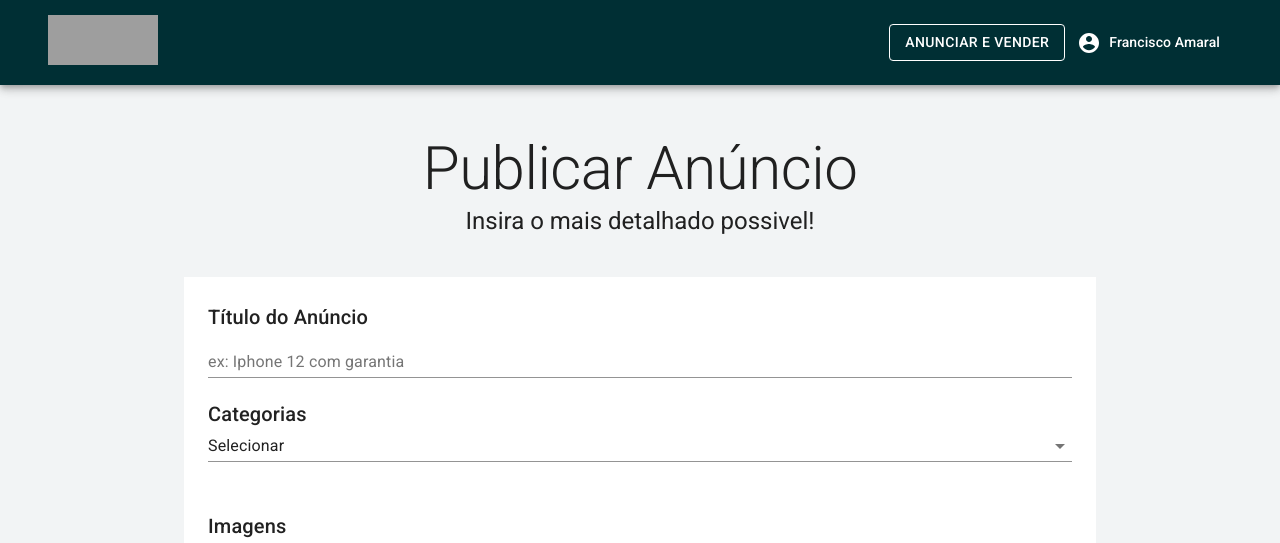
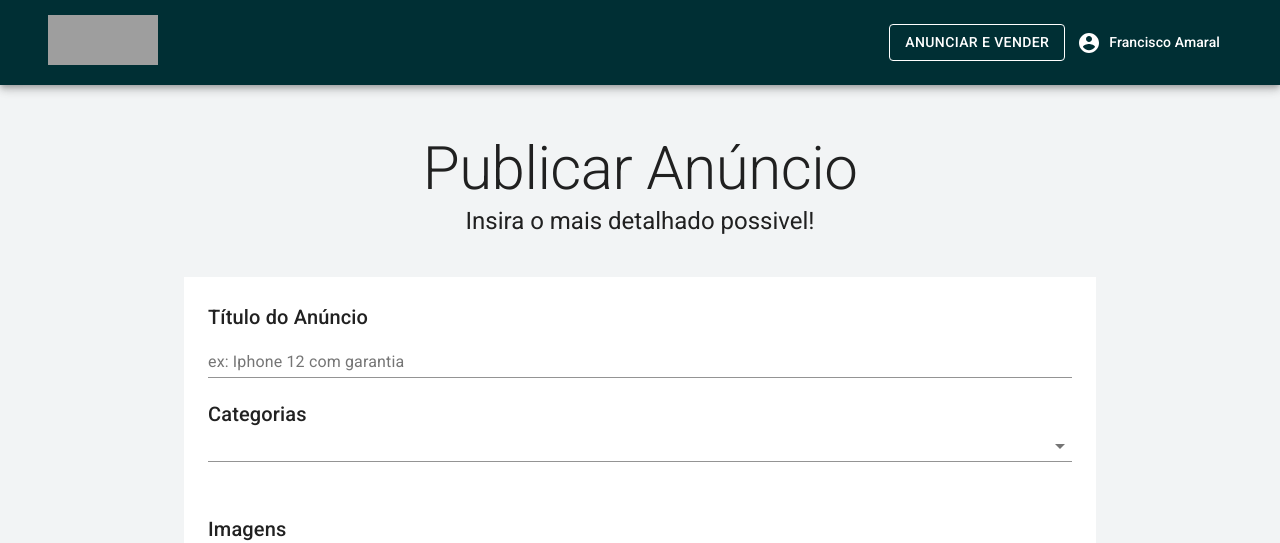
Before and after one commit to franciscoamaral0/e-hub, a Next.js app: page /user/publish in a window 1280 px wide. Shown: the top 543 px of the page. Built offline with nearby package versions, Linux system fonts and the light colour scheme; grey boxes are pictures that could not be loaded.

Commit message:
add formik and yup for validation input field

```diff
--- a/package.json
+++ b/package.json
@@ -11,11 +11,13 @@
   "dependencies": {
     "@material-ui/core": "^4.12.3",
     "@material-ui/icons": "^4.11.2",
+    "formik": "^2.2.9",
     "next": "^11.1.2",
     "react": "^17.0.2",
     "react-dom": "^17.0.2",
     "react-dropzone": "^11.4.2",
-    "react-material-ui-carousel": "^2.3.5"
+    "react-material-ui-carousel": "^2.3.5",
+    "yup": "^0.32.9"
   },
   "devDependencies": {
     "eslint": "7.32.0",
--- a/pages/user/publish.js
+++ b/pages/user/publish.js
@@ -1,3 +1,7 @@
+import { useState } from "react";
+import { Formik } from "formik";
+import * as yup from 'yup'
+
 import {
   Box,
   Button,
@@ -9,285 +13,329 @@ import {
   FormControl,
   InputLabel,
   OutlinedInput,
-  InputAdornment
-} from '@material-ui/core'
+  InputAdornment,
+  MenuItem,
+  FormHelperText
 
-import { useDropzone } from 'react-dropzone'
-import { makeStyles } from '@material-ui/core'
-import { DeleteForever } from '@material-ui/icons'
+} from "@material-ui/core";
 
-import TemplateDefault from '../../src/templates/Default'
-import { useState } from 'react'
+import { useDropzone } from "react-dropzone";
+import { makeStyles } from "@material-ui/core";
+import { DeleteForever } from "@material-ui/icons";
 
-const useStyles = makeStyles((theme) =>({
+import TemplateDefault from "../../src/templates/Default";
+
+const useStyles = makeStyles((theme) => ({
   mask: {},
-  mainImage:{},
+  mainImage: {},
 
-  boxContainer:{
+  boxContainer: {
     paddingBottom: theme.spacing(3),
-
   },
-  box:{
+  box: {
     backgroundColor: theme.palette.background.white,
-    padding: theme.spacing(3)
+    padding: theme.spacing(3),
   },
   thumbsContainer: {
-    display: 'flex',
+    display: "flex",
     marginTop: 15,
-    flexWrap: 'wrap'
+    flexWrap: "wrap",
   },
   // Area interna com borda dashed
-  dropZone:{
-    display: 'flex',
+  dropZone: {
+    display: "flex",
 
-    justifyContent: 'center',
-    alignItems: 'center',
-    textAlign: ' center',
+    justifyContent: "center",
+    alignItems: "center",
+    textAlign: " center",
     padding: 10,
-    margin: '0 15px 15px 0',
+    margin: "0 15px 15px 0",
 
     width: 200,
     height: 150,
     backgroundColor: theme.palette.background.default,
-    border: '2px dashed black'
+    border: "2px dashed black",
   },
-  thumb:{
-    position: 'relative',
+  thumb: {
+    position: "relative",
     width: 200,
     height: 150,
-    backgroundSize: 'cover',
-    backgroundPosition: 'center center',
-    margin: '0 15px 15px 0',
+    backgroundSize: "cover",
+    backgroundPosition: "center center",
+    margin: "0 15px 15px 0",
 
     // Destaque da foto principal
-    '& $mainImage':{
-      backgroundColor:'#c8f8f6',
-      padding: '6px 10px',
-      position:'absolute',
-      bottom: '0',
-      left: '0'
+    "& $mainImage": {
+      backgroundColor: "#c8f8f6",
+      padding: "6px 10px",
+      position: "absolute",
+      bottom: "0",
+      left: "0",
     },
     // Hover no thumb
-    '&:hover $mask' :{
-      display:'flex'
+    "&:hover $mask": {
+      display: "flex",
     },
     // Mascara negra
-    '& $mask': {
-    backgroundColor: 'rgba(0,0,0,0.7)',
-    width: '100%',
-    height:'100%',
-    display: 'none',
-    justifyContent: 'center',
-    alignItems: 'center',
-    textAlign: ' center',
-
-  }
-  }
-}))
-
-
-
+    "& $mask": {
+      backgroundColor: "rgba(0,0,0,0.7)",
+      width: "100%",
+      height: "100%",
+      display: "none",
+      justifyContent: "center",
+      alignItems: "center",
+      textAlign: " center",
+    },
+  },
+}));
 
 const Publish = () => {
-  const classes = useStyles()
+  const classes = useStyles();
 
-  const [files, setFiles] = useState([])
+  const [files, setFiles] = useState([]);
 
-  const {getRootProps, getInputProps} = useDropzone({
-    accept: 'image/*',
-    onDrop: (acceptedFile) =>{
-      console.log(acceptedFile)
-      const newFiles = acceptedFile.map(element => {
+  const { getRootProps, getInputProps } = useDropzone({
+    accept: "image/*",
+    onDrop: (acceptedFile) => {
+      console.log(acceptedFile);
+      const newFiles = acceptedFile.map((element) => {
         return Object.assign(element, {
-          preview: URL.createObjectURL(element)
-        })
-      })
-      setFiles([
-        ...files,
-        ...newFiles])
-    }
+          preview: URL.createObjectURL(element),
+        });
+      });
+      setFiles([...files, ...newFiles]);
+    },
+  });
+
+  const handleRemoveFile = (fileName) => {
+    const newFileState = files.filter((file) => file.name !== fileName);
+    setFiles(newFileState);
+  };
+
+  const validationSchema = yup.object().shape({
+    title: yup.string()
+      .min(6, 'Por favor, insira um título com no minimo 6 caracteres.')
+      .max(60, 'Titulo com no maximo 60 caracteres.')
+      .required('Campo Obrigatorio.'),
+    category: yup.string().required('Campo Obrigatório')
   })
 
-  const handleRemoveFile = (fileName) =>{
-    const newFileState = files.filter((file) => file.name !== fileName)
-    setFiles(newFileState)
-  }
-
-
-  return(
+  return (
     <TemplateDefault>
-      <Container maxWidth='sm'>
-        <Typography component='h1' variant='h2' align='center' color='textPrimary' >
+      <Formik
+        initialValues={{
+          title: '',
+          category: '',
+        }}
+        validationSchema={validationSchema}
+        onSubmit={(values) =>{
+          console.log('ok enviou form', values)
+        }}
+      >
+        {({
+          values,
+          errors,
+          handleChange,
+          handleSubmit,
+        }) => {
+          console.log(errors)
+          return (
+            <form onSubmit={handleSubmit}>
+              <Container maxWidth="sm">
+                <Typography
+                  component="h1"
+                  variant="h2"
+                  align="center"
+                  color="textPrimary"
+                >
                   Publicar Anúncio
                 </Typography>
-        <Typography component='h5' variant='h5' align='center' color='textPrimary'>
+                <Typography
+                  component="h5"
+                  variant="h5"
+                  align="center"
+                  color="textPrimary"
+                >
                   Insira o mais detalhado possivel!
                 </Typography>
               </Container>
-        <br/><br/>
-        <Container maxWidth='md' className={classes.boxContaier}>
+              <br />
+              <br />
+              <Container maxWidth="md" className={classes.boxContaier}>
                 <Box className={classes.box}>
-            <Typography component='h6' variant='h6'  color='textPrimary'>
+                  <Typography component="h6" variant="h6" color="textPrimary">
                     Título do Anúncio
                   </Typography>
                   <TextField
-              label='ex: Iphone 12 com garantia'
-              size='small'
+                    name='title'
+                    value={values.title}
+                    onChange={handleChange}
+                    label="ex: Iphone 12 com garantia"
+                    size="small"
                     fullWidth
+                    error={errors.title}
+                    helperText={errors.title}
                   />
-            <br /><br />
-            <Typography component='h6' variant='h6'  color='textPrimary'>
+                  <br />
+                  <br />
+                  <Typography component="h6" variant="h6" color="textPrimary">
                     Categorias
                   </Typography>
+                    <FormControl error={errors.category} fullWidth>
                       <Select
-              native
-              value=''
+                        name= 'category'
+                        value={values.category}
                         fullWidth
-              onChange={()=>{}}
-              inputProps={{
-                name: 'age',
-              }}>
-                <option value='1'>Selecionar</option>
-                <option value={1}>Bebê e Criança</option>
-                <option value={2}>Agricultura</option>
-                <option value={3}>Moda</option>
-                <option value={4}>Carros,Motos e Barcos</option>
-                <option value={5}>Serviços</option>
-                <option value={6}>Lazar</option>
-                <option value={7}>Moveis, Casa e Jardim</option>
-                <option value={8}>Imóveis</option>
+                        onChange={handleChange}
+
+                      >
+                        <MenuItem value="">Selecionar</MenuItem>
+                        <MenuItem value='Bebê e Criança'>Bebê e Criança</MenuItem>
+                        <MenuItem value='Agricultura'>Agricultura</MenuItem>
+                        <MenuItem value='Moda'>Moda</MenuItem>
+                        <MenuItem value='Carros,Motos e Barco'>Carros,Motos e Barcos</MenuItem>
+                        <MenuItem value='Serviços'>Serviços</MenuItem>
+                        <MenuItem value='Lazer'>Lazer</MenuItem>
+                        <MenuItem value='Moveis, Casa e Jardim'>Moveis, Casa e Jardim</MenuItem>
+                        <MenuItem value='Imóveis'>Imóveis</MenuItem>
+                        <MenuItem value='Equipamentos E Ferramentas'>Equipamentos E Ferramentas</MenuItem>
+                        <MenuItem value='Celulares eTablets'>Celulares eTablets</MenuItem>
+                        <MenuItem value='Esporte'>Esporte</MenuItem>
+                        <MenuItem value='Tecnologia'>Tecnologia</MenuItem>
+                        <MenuItem value='Emprego'>Emprego</MenuItem>
+                        <MenuItem value='Outros'>Outros</MenuItem>
                       </Select>
+                      <FormHelperText>
+                        {errors.category}
+                      </FormHelperText>
+                    </FormControl>
                 </Box>
               </Container>
 
-        <Container maxWidth='md' className={classes.boxContainer}>
+              <Container maxWidth="md" className={classes.boxContainer}>
                 <Box className={classes.box}>
-            <Typography component='h6' variant='h6'  color='textPrimary'>
+                  <Typography component="h6" variant="h6" color="textPrimary">
                     Imagens
                   </Typography>
-            <Typography component='div' variant='body2'  color='textPrimary'>
+                  <Typography
+                    component="div"
+                    variant="body2"
+                    color="textPrimary"
+                  >
                     A primeira Imagem é a foto principal do seu anúncio
                   </Typography>
                   <Box className={classes.thumbsContainer}>
-
                     <Box className={classes.dropZone} {...getRootProps()}>
-              <input {...getInputProps()}/>
-                <Typography variant='body2' color='textPrimary'>
+                      <input {...getInputProps()} />
+                      <Typography variant="body2" color="textPrimary">
                         Clique para adicionar ou arraste a imagem aqui.
                       </Typography>
                     </Box>
 
-              {files.map((file,index) => (
+                    {files.map((file, index) => (
                       <Box
                         key={file.name}
-
                         className={classes.thumb}
-                style={{ backgroundImage: `url(${file.preview})`}}
+                        style={{ backgroundImage: `url(${file.preview})` }}
                       >
-                {
-                  index === 0 ?
+                        {index === 0 ? (
                           <Box className={classes.mainImage}>
-                    <Typography variant='body2' color='textPrimary'>
+                            <Typography variant="body2" color="textPrimary">
                               Principal
                             </Typography>
-                  </Box> :
-                  null
-                }
+                          </Box>
+                        ) : null}
 
                         <Box className={classes.mask}>
-                    <IconButton color='secondary' onClick={() =>handleRemoveFile(file.name)}  >
-                      <DeleteForever fontSize='large'/>
-
+                          <IconButton
+                            color="secondary"
+                            onClick={() => handleRemoveFile(file.name)}
+                          >
+                            <DeleteForever fontSize="large" />
                           </IconButton>
                         </Box>
                       </Box>
                     ))}
-
-
                   </Box>
                 </Box>
               </Container>
 
-
-
-        <Container maxWidth='md' className={classes.boxContainer}>
+              <Container maxWidth="md" className={classes.boxContainer}>
                 <Box className={classes.box}>
-            <Typography component='h6' variant='h6'  color='textPrimary'>
+                  <Typography component="h6" variant="h6" color="textPrimary">
                     Descrição
                   </Typography>
-            <Typography component='div' variant='body2'  color='textPrimary'>
+                  <Typography
+                    component="div"
+                    variant="body2"
+                    color="textPrimary"
+                  >
                     Escreva os detalhes sobre seu produto.
                   </Typography>
-            <TextField
-              multiline
-              rows={6}
-              variant='outlined'
-              fullWidth
-            />
+                  <TextField multiline rows={6} variant="outlined" fullWidth />
                 </Box>
               </Container>
 
-
-        <Container maxWidth='md' className={classes.boxContainer}>
+              <Container maxWidth="md" className={classes.boxContainer}>
                 <Box className={classes.box}>
-            <Typography component='h6' variant='h6'  color='textPrimary'>
+                  <Typography component="h6" variant="h6" color="textPrimary">
                     Preço
                   </Typography>
-            <br/>
-            <FormControl
-            variant='outlined'
-            fullWidth
-            >
+                  <br />
+                  <FormControl variant="outlined" fullWidth>
                     <InputLabel>Valor</InputLabel>
                     <OutlinedInput
-              onChange={()=>{}}
-              startAdornment={<InputAdornment position='start'> € </InputAdornment>}
+                      onChange={() => {}}
+                      startAdornment={
+                        <InputAdornment position="start"> € </InputAdornment>
+                      }
                       labelWidth={40}
                     />
                   </FormControl>
                 </Box>
               </Container>
 
-
-
-        <Container maxWidth='md' className={classes.boxContainer}>
+              <Container maxWidth="md" className={classes.boxContainer}>
                 <Box className={classes.box}>
-            <Typography component='h6' variant='h6'  color='textPrimary'>
+                  <Typography component="h6" variant="h6" color="textPrimary">
                     Dados de contacto
-
                   </Typography>
-
                   <TextField
-              label='Nome'
-              size='small'
+                    label="Nome"
+                    size="small"
                     fullWidth
-              variant='outlined'
+                    variant="outlined"
                   />
                   <br /> <br />
                   <TextField
-              label='E-mail'
-              size='small'
+                    label="E-mail"
+                    size="small"
                     fullWidth
-              variant='outlined'
+                    variant="outlined"
                   />
                   <br /> <br />
                   <TextField
-              label='Telefone'
-              size='small'
+                    label="Telefone"
+                    size="small"
                     fullWidth
-              variant='outlined'
+                    variant="outlined"
                   />
                 </Box>
               </Container>
 
-        <Container maxWidth='md' className={classes.boxContainer}>
-          <Box textAlign='right'>
-            <Button variant='contained' color='primary'>Publicar Anúncio</Button>
+              <Container maxWidth="md" className={classes.boxContainer}>
+                <Box textAlign="right">
+                  <Button type='submit' variant="contained" color="primary">
+                    Publicar Anúncio
+                  </Button>
                 </Box>
               </Container>
+            </form>
+          );
+        }}
+      </Formik>
     </TemplateDefault>
-  )
-}
+  );
+};
 
-
-export default Publish
+export default Publish;
```
Also changed, not shown: pages/product/list.js (+45 -54 lines), 1 other file (tests, documents, lock files or other folders). Lines whose indentation alone changed are shown as unchanged.
